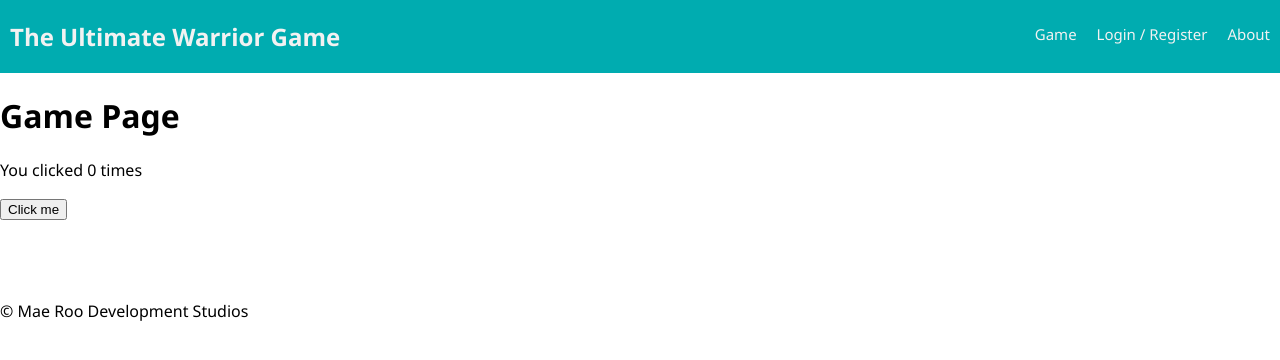
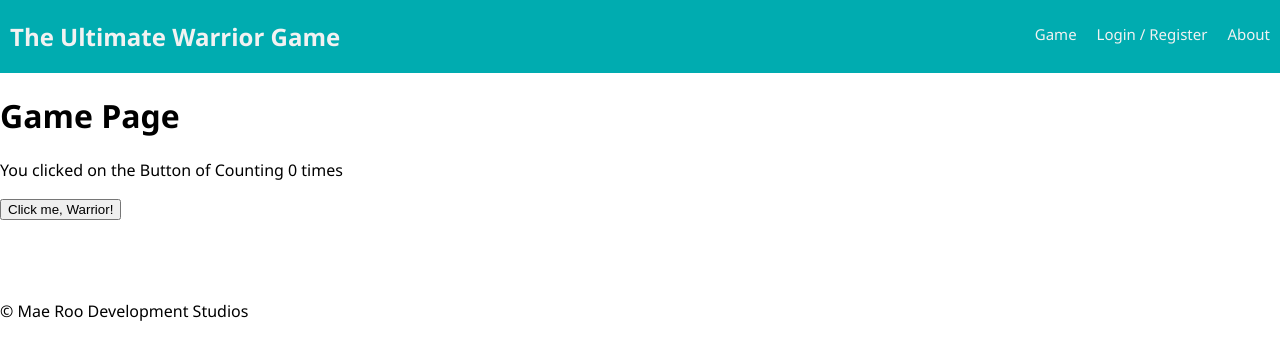
Before and after one commit to dlfedie/rock-paper-scissors, a React (Create React App) app: page /game#/game in a window 1280 px wide. Shown: the top 360 px of the page. Built offline with nearby package versions, Linux system fonts and the light colour scheme; no server answers.

Commit message:
adds some flavor to the game page and a roadmap i hope to follow

```diff
--- a/src/components/GamePage/GamePage.jsx
+++ b/src/components/GamePage/GamePage.jsx
@@ -9,13 +9,20 @@ function GamePage() {
     return (
         <div>
             <h1>Game Page</h1>
-            <p>You clicked {count} times</p>
+            <p>You clicked on the Button of Counting {count} times</p>
             <button onClick={() => setCount(count + 1)}>
-                Click me
+                Click me, Warrior!
             </button>
         </div>
     );
 }
+
+// create a giant panda callback to playfair
+// goats and polybius shoutouts
+// learn animations! see if i can make them fall into place or animate in some way
+// base game will be rock paper scissors. no need to login/register, but if you do it'll track progress
+
+
 
 // class GamePage extends Component {
 //     render () {
```
